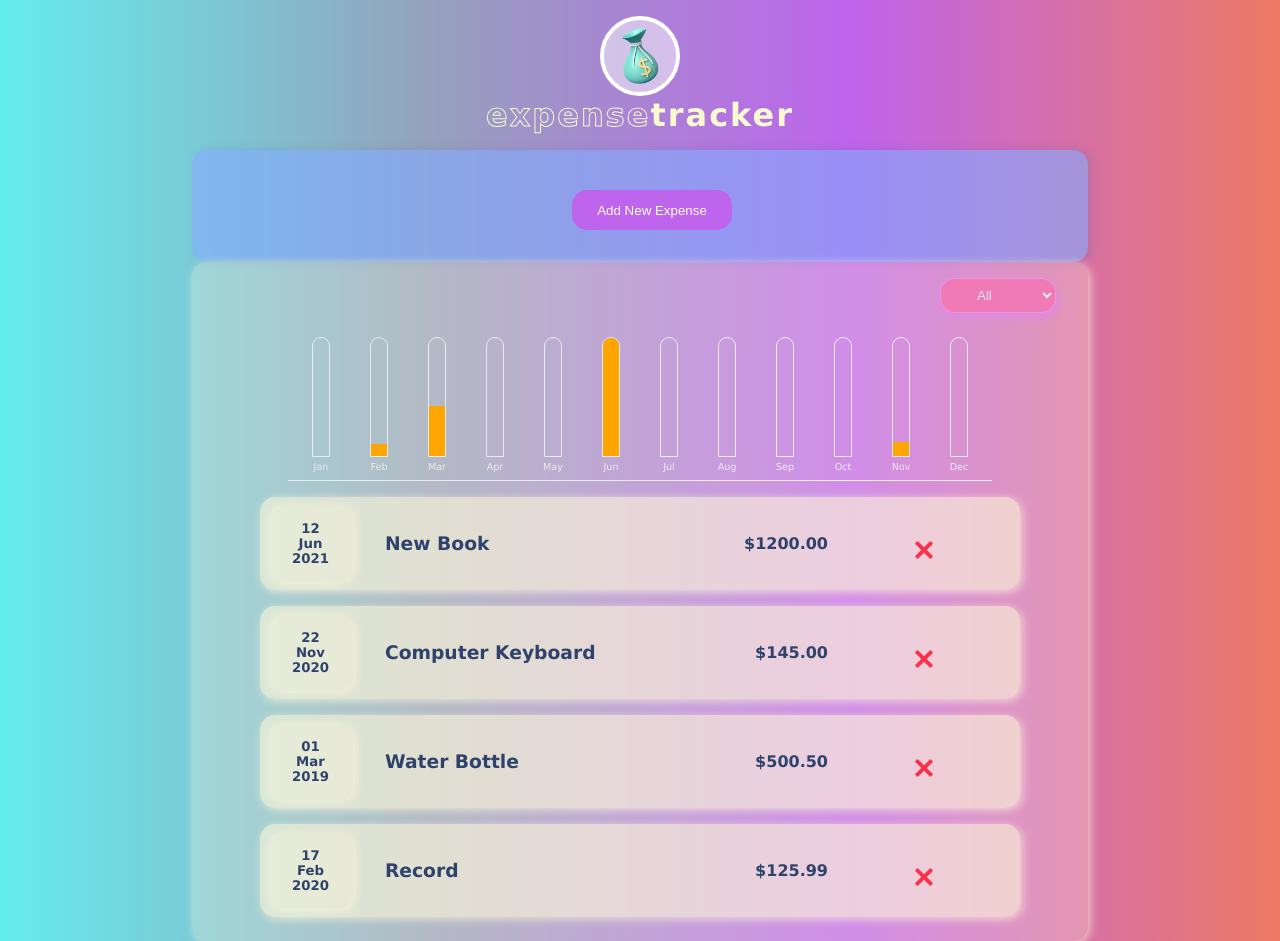
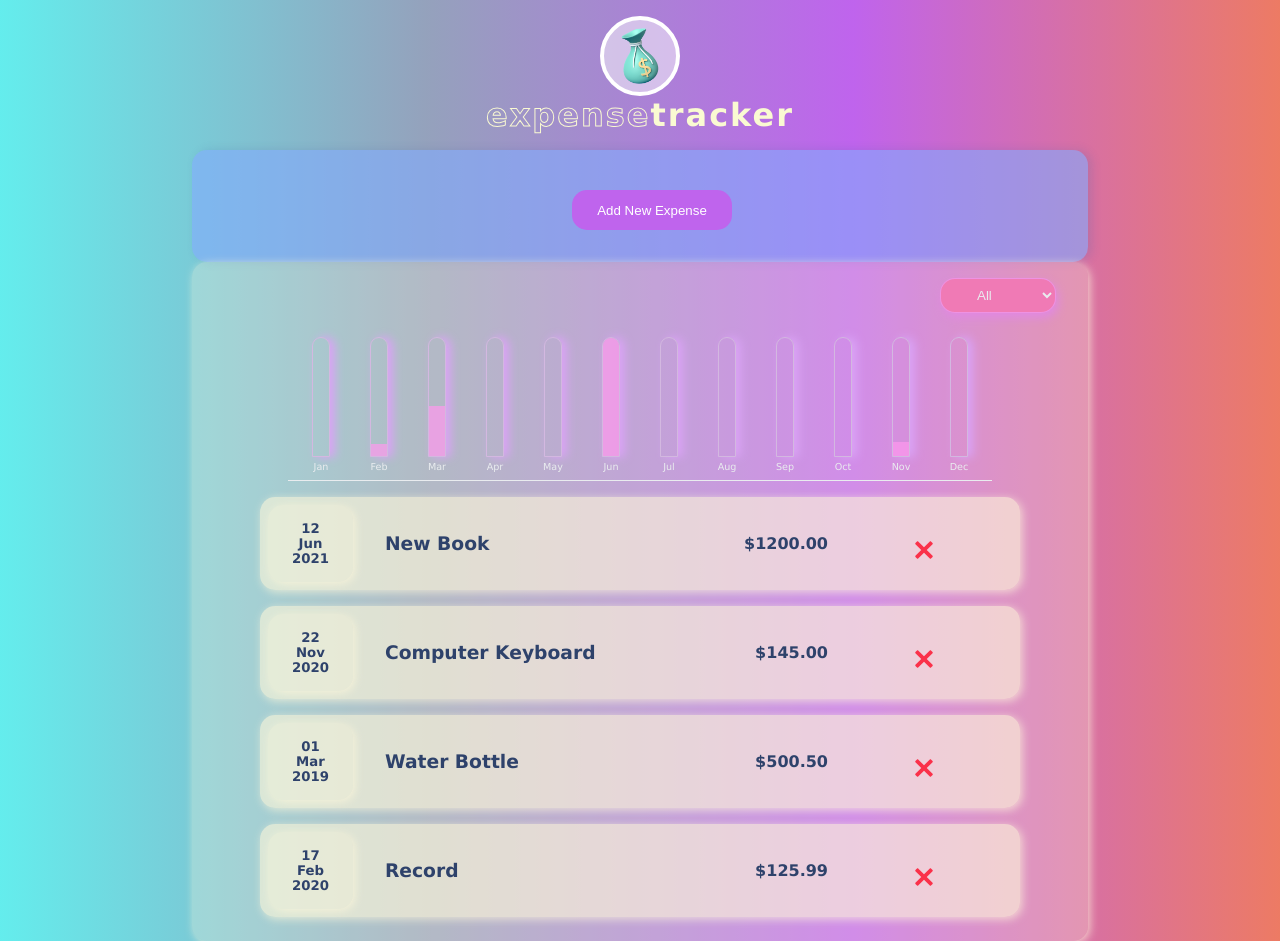
Before and after one commit to KirianaBrown/react-expense-tracker-v1, a React (Create React App) app in the folder app/: page / in a window 1280 px wide. Built offline with nearby package versions, Linux system fonts and the light colour scheme.

Commit message:
adjust styling on charbar

```diff
--- a/app/src/components/Chart/ChartBar.css
+++ b/app/src/components/Chart/ChartBar.css
@@ -7,18 +7,20 @@
 .chartBar {
     width: 18px;
     height: 120px;
-    border: 1px solid #e9ecef;
+    border: 1px solid hsl(280, 40%, 80%);
     border-top-left-radius: 10px;
     border-top-right-radius: 10px;
     margin: 1rem 1rem 0.25rem 1rem;
     display: flex;
     flex-direction: column-reverse;
     overflow: hidden;
+    box-shadow: 5px 0px 10px hsl(280, 80%, 80%);
 }
 
 .chartBar--fill {
     height: 100%;
-    background-color: orange;
+    background-color: hsl(310, 100%, 80%);
+    opacity: 0.7;
 }
 
 .chartBarLabel {
```
